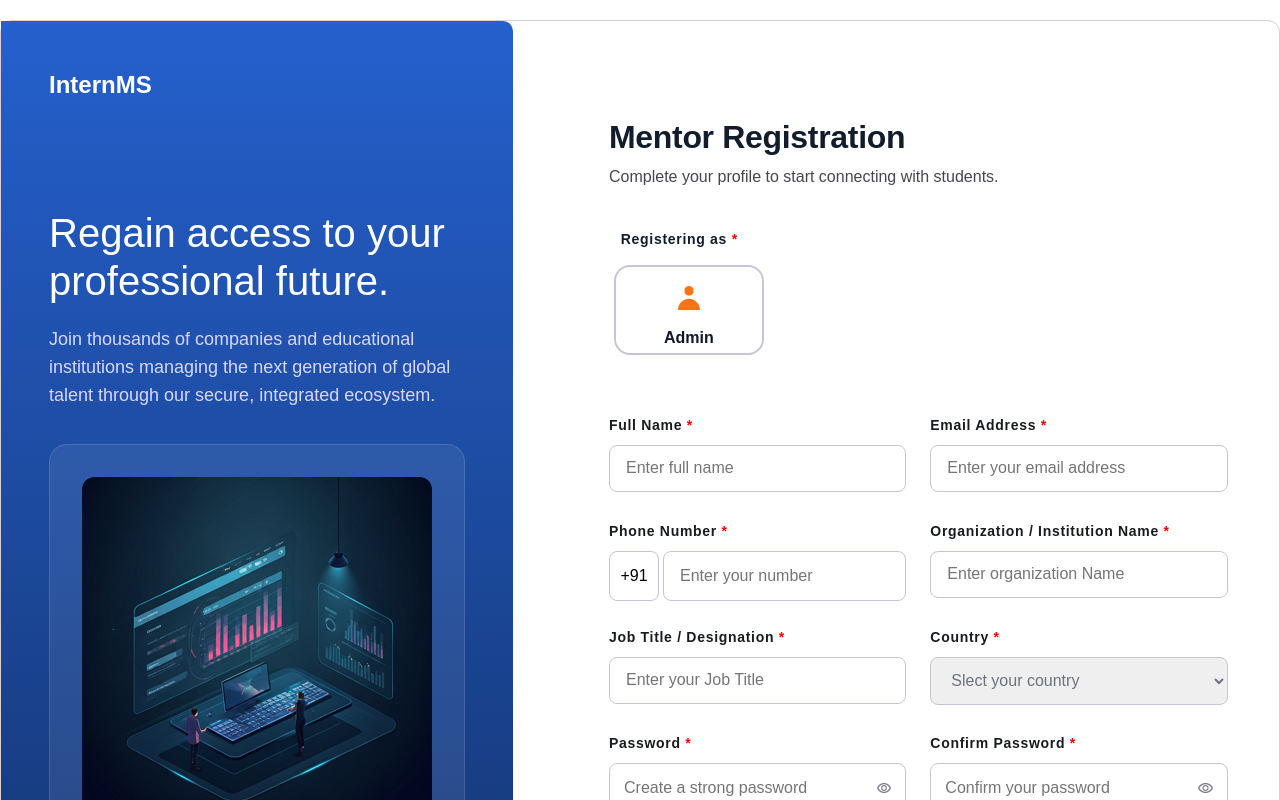
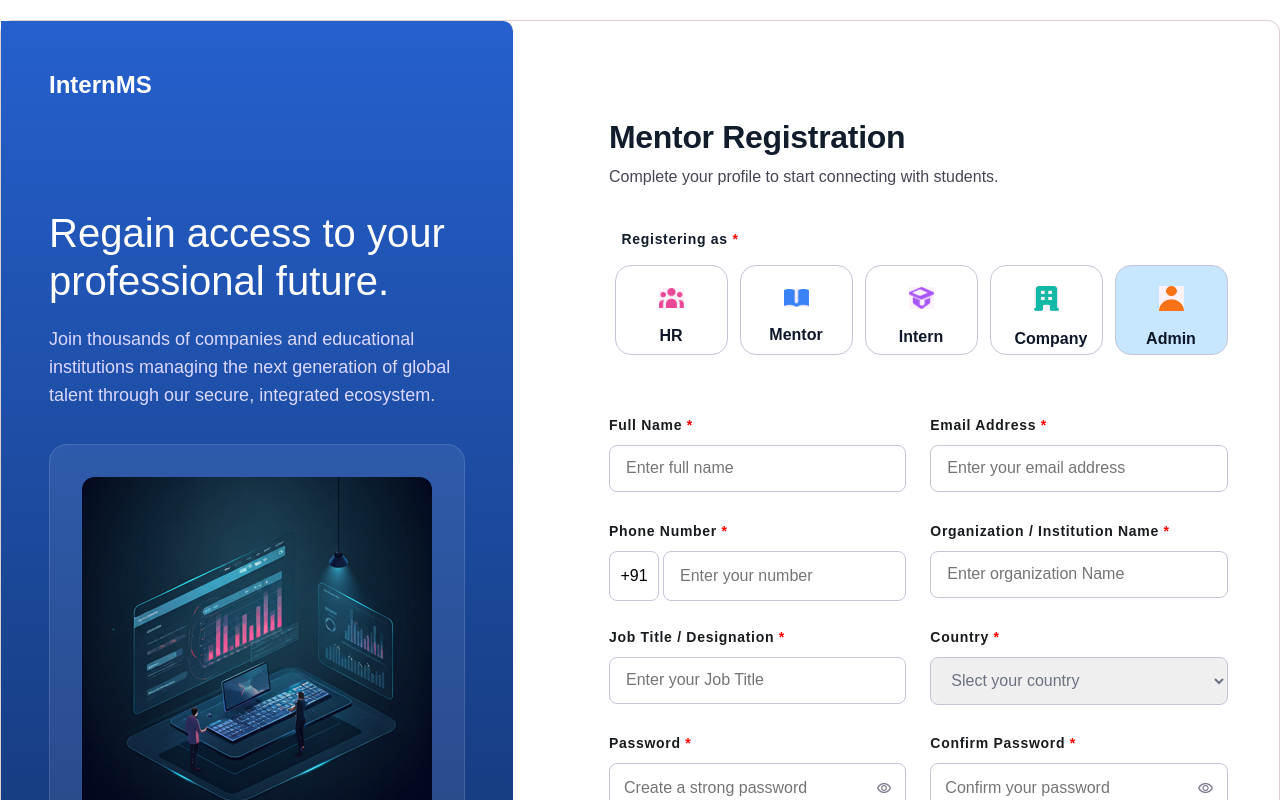
Before and after one commit to thippeshr6599/Internms, a React (Vite) app: page /Internms/Admin in a window 1280 px wide. Shown: the top 800 px of the page. Built offline with nearby package versions, Linux system fonts and the light colour scheme.

Commit message:
Added Admin page and HR logon page

```diff
--- a/src/Signuppage/Admin.css
+++ b/src/Signuppage/Admin.css
@@ -179,50 +179,57 @@
 }
 
 .Icon-group-Admin{
-    border: 1px solid none;
-    width:614.39px;
-    height:90px;
     display:flex;
-    flex-wrap: wrap;
-    gap: 12px;
+    gap:12px;
+    justify-content: center;
 }
 
 .Icon1-Admin {
-    width: 150px;
+    width: 113px;
     height: 90px;
     border: 1px solid #C7C4D8;
     border-radius: 16px;
+    padding: 24px;
     display: flex;
     flex-direction: column;
     justify-content: center;
     align-items: center;
     cursor: pointer;
     transition: none;
+    gap: 8px;
+    padding-top: 40px;
 }
+
+.Icon1-Admin:hover {
+    background: #eaf5ff;
+}
+
+.Icon1-Admin:hover span {
+    color: #0F172A;
+    font-weight: 600;
+}
+
+
 .Icon1-Admin img{
-    width:22.4px;
-    height: 24px;
-    margin-bottom:16px;
-    margin-top: 16px;
+    width:25px;
+    height: 25px;
+    margin-bottom:8px;
+    background-color: #FDF2F8;
 }
 
 .Icon1-Admin span{
-    font-size:16px;
-    font-weight: 700;
-    font-style: bold;
-    line-height: 24px;
-    letter-spacing: 0px;
-    color: #0F172A;
+  font-size: 16px;
+  color: #0F172A;
+  font-style: bold;
+  font-weight: 700;
+  line-height: 24px;
+  text-align: center;
+  display: block;
+  width: 100%;
 }
-.Icon1-Admin {
-    border:2px solid #C7C4D8;
-}
-.Icon1-Admin:hover {
-    background:  #C7E6FF;
-}
-
-.Icon1-Admin:hover span {
-    font-weight: 600;
+.Icon1-Admin.active-Admin{
+    background:#C7E6FF;
+    border:1px solid #C7C4D8;
 }
 
 
--- a/src/Signuppage/Admin.jsx
+++ b/src/Signuppage/Admin.jsx
@@ -5,6 +5,10 @@ import Adminright from "../assets/Adminright.png"
 import Admintrust from "../assets/Admintrust.png"
 import EyeIcon from "../assets/Eyeicon.png";
 import Adminimage from "../assets/Adminimage.png"
+import HRimg from "../assets/HR.png"
+import Mentor from "../assets/Mentor.png"
+import Intern from "../assets/Intern.png"
+import Company from "../assets/Company.png"
 import { useNavigate } from "react-router-dom";
 import { useState } from "react";
 
@@ -127,17 +131,51 @@ export default function Admin() {
 
                <div className="Icon-group-Admin">
 
-                 <div
+                <div
                  className="Icon1-Admin"
-                 onClick={() => navigate("/Admin")}
-                 style={{cursor:"pointer"}}
+                 onClick={() => navigate("/Createaccount")}
                  >
-                   <img src={Adminimage} alt="" />
-                   <span>Admin</span>
-                 </div>
-
+                <img src={HRimg} alt="HRimage" />
+                  <span>HR</span>
                 </div>
 
+                <div
+                 className="Icon1-Admin"
+                 onClick={() => navigate("/Mentor")}
+                 style={{ cursor: "pointer" }}
+                >
+                  <img src={Mentor} alt="Mentorimage" />
+                <span>Mentor</span>
+                </div>
+
+               <div
+                  className="Icon1-Admin"
+                  onClick={() => navigate("/Intern")}
+                  style={{ cursor: "pointer" }}
+                  >
+                <img src={Intern} alt="Internimage" />
+               <span>Intern</span>
+               </div>
+
+
+               <div
+                  className="Icon1-Admin"
+                  onClick={() => navigate("/Company")}
+                  style={{ cursor: "pointer" }}
+                  >
+              <img src={Company} alt="Companyimage" />
+                <span>Company</span>
+               </div>
+
+              <div
+                className="Icon1-Admin active-Admin"
+                onClick={() => navigate("/Admin")}
+                style={{ cursor: "pointer" }}
+                 >
+                <img src={Adminimage} alt="Companyimage" />
+              <span>Admin</span>
+              </div>
+                </div>
                </div>
 
                <div className="form-border-Admin">
--- a/src/Signuppage/Company.css
+++ b/src/Signuppage/Company.css
@@ -145,13 +145,13 @@
 }
 
 .register-section-Company{
-    margin-left: 93.4px;
     margin-top: 40.5px;
 }
 
 .Icon-group-Company{
     display:flex;
     gap:12px;
+    justify-content: center;
 }
 
 .Icon1-Company {
--- a/src/Signuppage/Company.jsx
+++ b/src/Signuppage/Company.jsx
@@ -11,6 +11,7 @@ import EyeIcon from "../assets/Eyeicon.png";
 import Faceicon from "../assets/Faceicon.png"
 import Aticon from "../assets/Aticon.png"
 import Share from "../assets/Shareicon.png"
+import Adminimage from "../assets/Adminimage.png"
 import { useNavigate } from "react-router-dom";
 import { useState } from "react";
 
@@ -69,7 +70,8 @@ export default function Company() {
             }
 
             setError("");
-            alert(" Sucessfully created your account")
+            alert(" Sucessfully created your account");
+            navigate("/HRandCompanyport");
            }
   return (
 <div className="company-page">
@@ -179,6 +181,15 @@ export default function Company() {
                    >
                   <img src={Company2} alt="" />
                   <span>Company</span>
+                  </div>
+
+                  <div
+                  className="Icon1-Company"
+                  onClick={() => navigate("/Admin")}
+                  style={{ cursor: "pointer" }}
+                  >
+                  <img src={Adminimage} alt="" />
+                  <span>Admin</span>
                   </div>
 
                 </div>
--- a/src/Signuppage/Createaccount.jsx
+++ b/src/Signuppage/Createaccount.jsx
@@ -6,6 +6,7 @@ import Intern from "../assets/Intern.png"
 import Company from "../assets/Company.png"
 import EyeIcon from "../assets/Eyeicon.png";
 import Internhub from "../assets/Internhub inside.png";
+import Adminimage from "../assets/Adminimage.png"
 import "../Signuppage/HRaccount.css";
 import { useNavigate } from "react-router-dom";
 import { useState } from "react";
@@ -65,7 +66,7 @@ export default function Createaccount() {
 
           setError("");
           alert(" Sucessfully created your account")
-          navigate("/Loginmainpage");
+          navigate("/HRandCompanyport");
 
          }
   return (
@@ -171,6 +172,14 @@ export default function Createaccount() {
        <span>Company</span>
        </div>
 
+        <div
+          className="Icon1-HR"
+          onClick={() => navigate("/Admin")}
+          style={{ cursor: "pointer" }}
+        >
+       <img src={Adminimage} alt="Companyimage" />
+       <span>Admin</span>
+       </div>
      </div>
 
     </div>
--- a/src/Signuppage/Intern.jsx
+++ b/src/Signuppage/Intern.jsx
@@ -9,6 +9,7 @@ import Intern2 from "../assets/Intern.png"
 import Company from "../assets/Company.png"
 import EyeIcon from "../assets/Eyeicon.png";
 import UploadIcon from "../assets/Uploadicon.png"
+import Adminimage from "../assets/Adminimage.png"
 import { useNavigate } from "react-router-dom";
 import { useState } from "react";
 
@@ -210,6 +211,15 @@ export default function Intern() {
              <span>Company</span>
              </div>
 
+              <div
+                className="Icon1-Intern"
+                onClick={() => navigate("/Admin")}
+                style={{ cursor: "pointer" }}
+              >
+             <img src={Adminimage} alt="" />
+             <span>Admin</span>
+             </div>
+
            </div>
 
           </div>
--- a/src/Signuppage/Mentor.css
+++ b/src/Signuppage/Mentor.css
@@ -185,9 +185,6 @@
 }
 
 .Icon-group-Mentor{
-    border: 1px solid none;
-    width:495px;
-    height:90px;
     display:flex;
     flex-wrap: wrap;
     gap: 12px;
--- a/src/Signuppage/Mentor.jsx
+++ b/src/Signuppage/Mentor.jsx
@@ -9,6 +9,7 @@ import Mentor1 from "../assets/Mentor.png"
 import Intern from "../assets/Intern.png"
 import Company from "../assets/Company.png"
 import EyeIcon from "../assets/Eyeicon.png";
+import Adminimage from "../assets/Adminimage.png"
 import { useNavigate } from "react-router-dom";
 import { useState } from "react";
 
@@ -203,6 +204,15 @@ export default function Mentor() {
            <span>Company</span>
            </div>
 
+            <div
+              className="Icon1-Mentor"
+              onClick={() => navigate("/Admin")}
+              style={{ cursor: "pointer" }}
+            >
+           <img src={Adminimage} alt="" />
+           <span>Admin</span>
+           </div>
+
          </div>
 
         </div>
```
